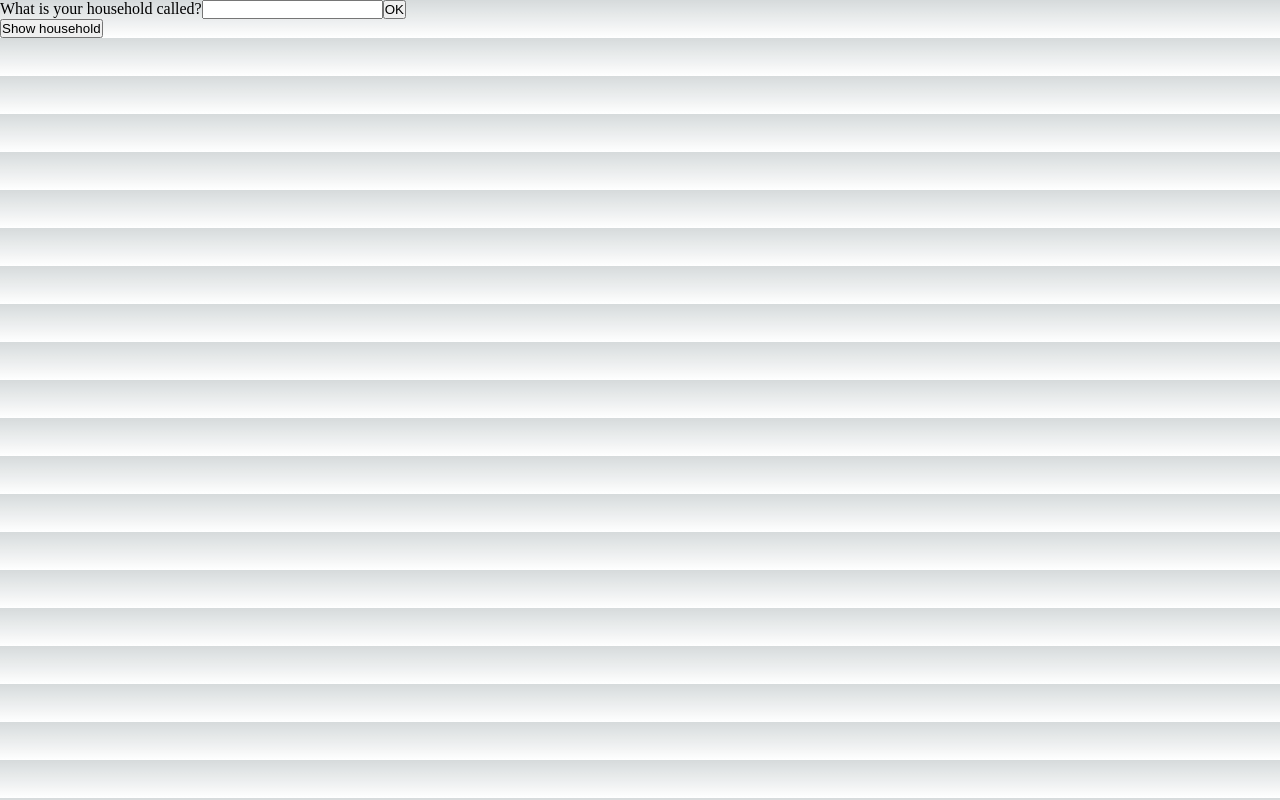
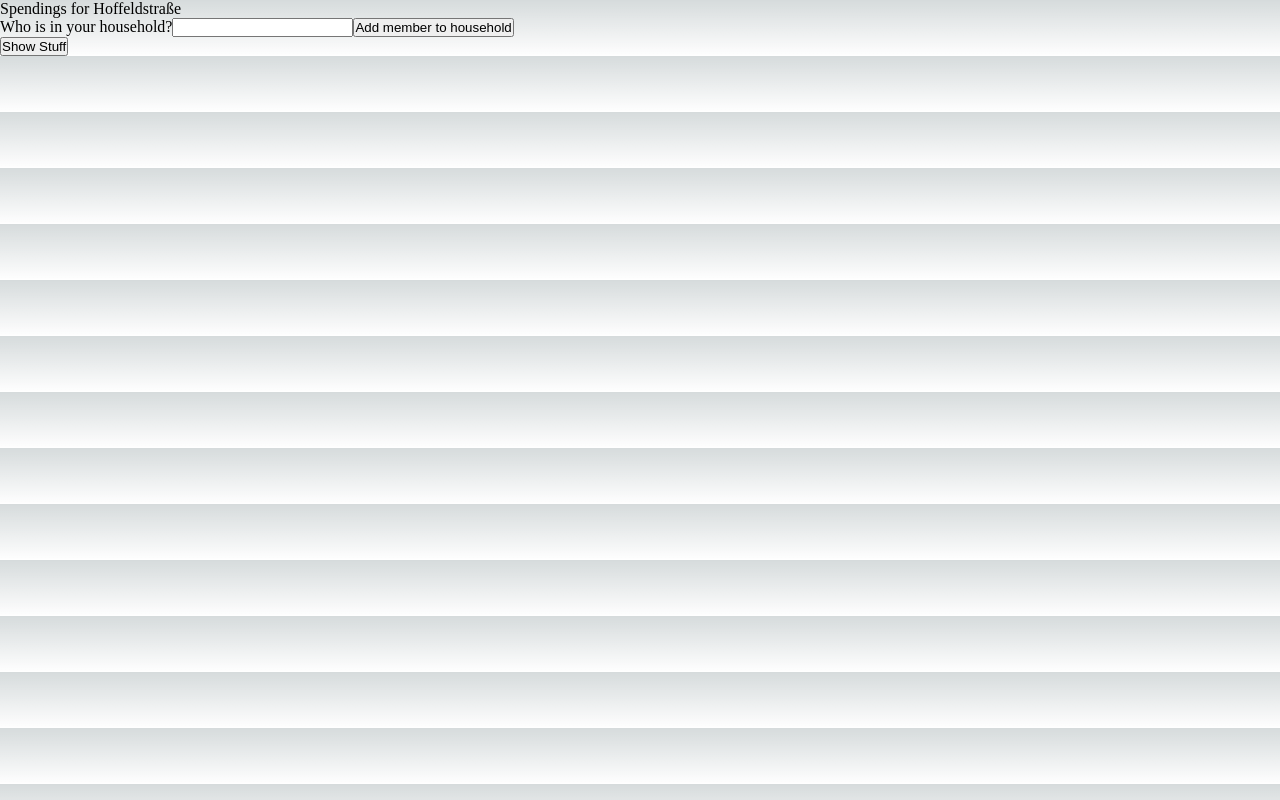
Before and after one commit to Timo-Thees/Household-Money-Sharing-App, a Next.js app: page /householdOverview in a window 1280 px wide. Built offline with nearby package versions, Linux system fonts and the light colour scheme.

Commit message:
add local storage

```diff
--- /dev/null
+++ b/components/useLocalStorage.js
@@ -0,0 +1,25 @@
+import {useCallback, useEffect, useState} from "react";
+
+export default function useLocalStorage(key, initialState) {
+  const [state, setState] = useState(initialState);
+  const setStateAndLocalStorage = useCallback(
+    callbackOrValue => {
+      setState(previousValue => {
+        const nextValue =
+          typeof callbackOrValue === "function"
+            ? callbackOrValue(previousValue)
+            : callbackOrValue;
+        window.localStorage.setItem(key, JSON.stringify(nextValue));
+        return nextValue;
+      });
+    },
+    [key]
+  );
+  useEffect(() => {
+    const stored = window.localStorage.getItem(key);
+    if (stored !== null) {
+      setState(JSON.parse(stored));
+    }
+  }, [key]);
+  return [state, setStateAndLocalStorage];
+}
--- a/pages/householdOverview.js
+++ b/pages/householdOverview.js
@@ -1,10 +1,12 @@
 import { useState } from "react"
 import CreateHousehold from "./createHousehold"
 import CreateHouseholdMember from "./createHouseholdMember"
+import useLocalStorage from "@/components/useLocalStorage"
 
 
-export default function HouseholdOverview(){
-const [household, setHousehold] = useState([])
+export default function HouseholdOverview({loginStatus}){
+const [household, setHousehold] = useLocalStorage("all households", [{user: ["Timo", "Sandra"], householdName: "Hoffeldstraße", members: [{key: 1, name: "Hoppe", spendings: 0}]}])
+const householdsWithThisUser = household.filter((household)=> household.user = loginStatus)
     return(
         <div>
             {(household.length === 0 ?
@@ -14,7 +16,7 @@ const [household, setHousehold] = useState([])
             <CreateHouseholdMember household={household} setHousehold={setHousehold}/>
             </div>
             )}
-            <button onClick={()=>console.log(household)}>Show household</button>
+            <button onClick={()=>console.log(household, loginStatus)}>Show Stuff</button>
         </div>
     )
 }
--- a/pages/index.js
+++ b/pages/index.js
@@ -5,12 +5,13 @@ import styles from '@/styles/Home.module.css'
 import HouseholdOverview from './householdOverview'
 import Login from './login'
 import { useState } from 'react'
+import useLocalStorage from '@/components/useLocalStorage'
 
 const inter = Inter({ subsets: ['latin'] })
 
 export default function Home() {
   const [loginStatus, setLoginStatus] = useState(false)
-  const [loginId, setLoginId] = useState([{name: "Timo", password: '123'}])
+  const [loginId, setLoginId] = useLocalStorage("household app user data", [])
 
   return (
     <>
```
